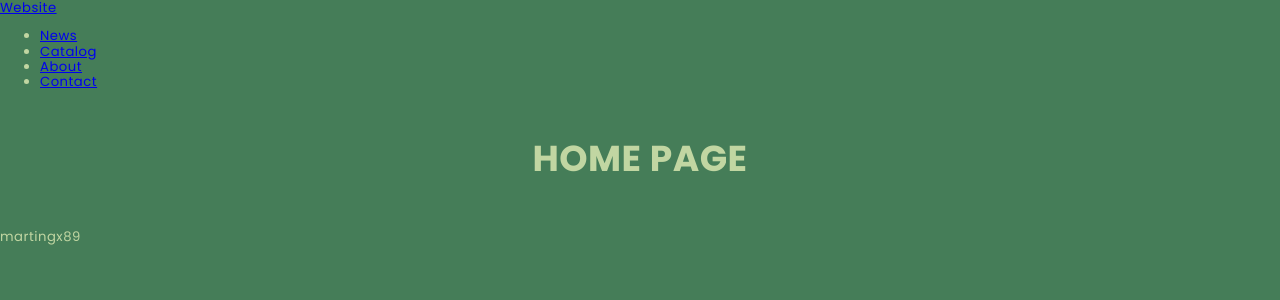
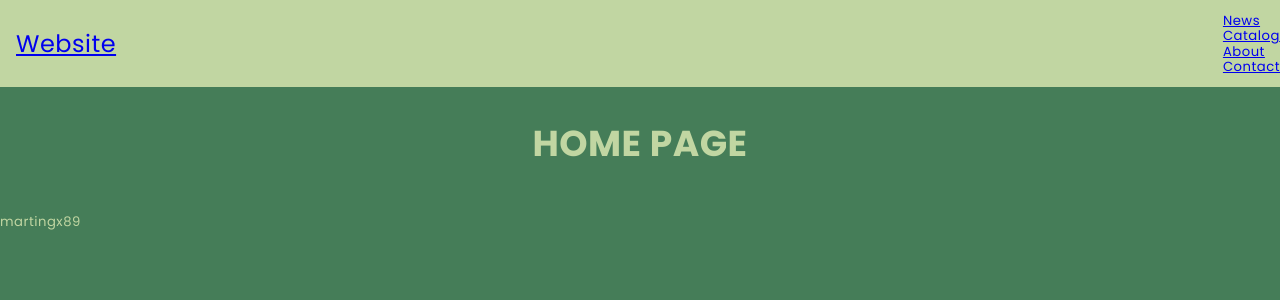
Before and after one commit to martingx89/sheep-one, a React (Create React App) app: page / in a window 1280 px wide. Shown: the top 300 px of the page. Built offline with nearby package versions, Linux system fonts and the light colour scheme; no server answers.

Commit message:
Add: basic styles

```diff
--- a/src/components/views/Navbar/Navbar.js
+++ b/src/components/views/Navbar/Navbar.js
@@ -1,9 +1,12 @@
 import { Link } from 'react-router-dom';
+import styles from './Navbar.module.scss';
 
 const Navbar = () => {
   return (
     <nav>
-      <Link to='/'>Website</Link>
+      <Link to='/' className={styles.title}>
+        Website
+      </Link>
       <ul>
         <li>
           <Link to='/news'>News</Link>
--- /dev/null
+++ b/src/components/views/Navbar/Navbar.module.scss
@@ -0,0 +1,13 @@
+@import '../../../styles/global.scss';
+
+nav {
+  display: flex;
+  justify-content: space-between;
+  align-items: center;
+  background-color: $color-light;
+
+  .title {
+    font-size: 1.5rem;
+    margin: 1rem;
+  }
+}
```
